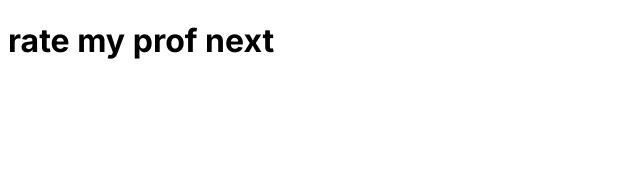
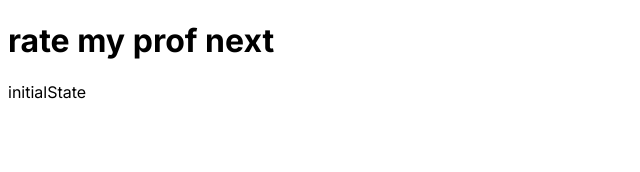
Before and after one commit to Nxttyy/rate-my-professor-aastu, a Next.js app: page / in a window 1280 px wide. Shown: the top 172 px of the page, without its empty margins (0-640 px from the left). Built offline with nearby package versions, Linux system fonts and the light colour scheme.

Commit message:
console logging themeParams

```diff
--- a/src/app/page.tsx
+++ b/src/app/page.tsx
@@ -6,7 +6,7 @@ import styles from "./page.module.css";
 
 import Script from 'next/script';
 import { parseInitData } from '@telegram-apps/sdk';
-import { useEffect } from "react";
+import { useEffect, useState } from "react";
 
 
 interface Telegram {
@@ -38,6 +38,12 @@ declare global {
 // }
 
 export default function Home() {
+  // let _themeParams:any = ["default"];
+  const [_themeParams, setThemeParams] = useState(["initialState"])
+  // const setThemeParams = (param) => {
+  //   _themeParams = param;
+  // }
+
 
   useEffect(() => {
     if (typeof window !== 'undefined' && window.Telegram) {
@@ -45,6 +51,9 @@ export default function Home() {
       console.log(window.Telegram.WebApp)
       console.log("***")
       console.log(window.Telegram.WebApp.initData)
+      console.log(window.Telegram.WebApp.themeParams)
+      setThemeParams((window.Telegram.WebApp.themeParams).toString())
+      // _themeParams = window.Telegram.WebApp.themeParams
 
     }
   }, []);
@@ -55,8 +64,8 @@ export default function Home() {
 
 
       <h1>rate my prof next</h1>
-      {/* <p>  {window.Telegram.WebApp}
-      </p> */}
+      <p>  {_themeParams}
+      </p>
 
     </div>
   );
```
